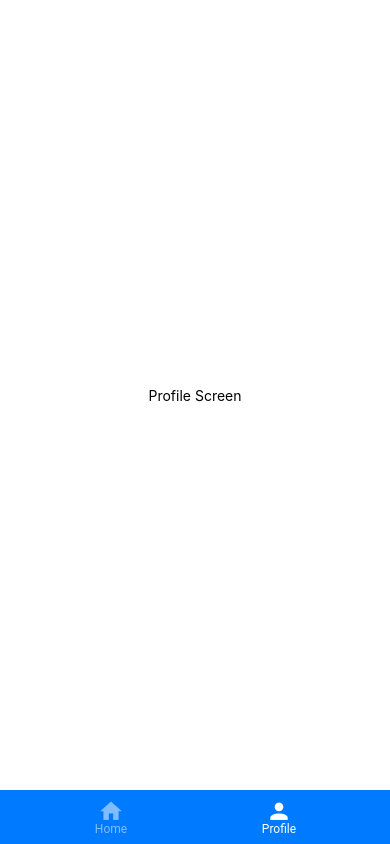
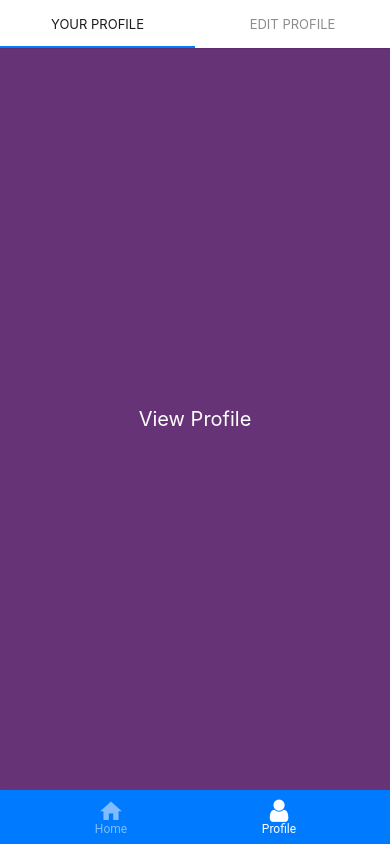
Before and after one commit to SkrChowdhury/react-native-navigation-bottomtab-stack-materialtab, a React Native app: screen /Profile in a window 390 px wide. Built offline with nearby package versions, Linux system fonts and the light colour scheme.

Commit message:
stack navigator added

```diff
--- a/App.js
+++ b/App.js
@@ -4,6 +4,7 @@ import { NavigationContainer } from "@react-navigation/native";
 import Home from "./screens/Home";
 import Profile from "./screens/Profile";
 import MaterialCommunityIcons from "react-native-vector-icons/MaterialCommunityIcons";
+import FontAwesome from "react-native-vector-icons/FontAwesome";
 
 const Tab = createMaterialBottomTabNavigator();
 
@@ -26,7 +27,7 @@ const App = () => {
           options={{
             tabBarLabel: "Profile",
             tabBarIcon: ({ color }) =>
-              <MaterialCommunityIcons name="account" color={color} size={26} />
+              <FontAwesome name="user" color={color} size={26} />
           }}
         />
       </Tab.Navigator>
--- a/package.json
+++ b/package.json
@@ -10,11 +10,14 @@
     "lint": "eslint ."
   },
   "dependencies": {
+    "@react-native-masked-view/masked-view": "^0.2.8",
     "@react-navigation/material-bottom-tabs": "^6.2.4",
     "@react-navigation/material-top-tabs": "^6.3.0",
     "@react-navigation/native": "^6.0.13",
+    "@react-navigation/stack": "^6.3.4",
     "react": "17.0.1",
     "react-native": "0.64.0",
+    "react-native-gesture-handler": "^2.8.0",
     "react-native-pager-view": "5.4.24",
     "react-native-paper": "^4.12.5",
     "react-native-safe-area-context": "^3.3.2",
--- /dev/null
+++ b/screens/EditProfile.js
@@ -0,0 +1,21 @@
+import { View, Text } from "react-native";
+import React from "react";
+
+const EditProfile = () => {
+  return (
+    <View
+      style={{
+        backgroundColor: "#345",
+        flex: 1,
+        alignItems: "center",
+        justifyContent: "center"
+      }}
+    >
+      <Text style={{ color: "white", fontSize: 20, alignSelf: "center" }}>
+        Edit Profile
+      </Text>
+    </View>
+  );
+};
+
+export default EditProfile;
--- a/screens/Home.js
+++ b/screens/Home.js
@@ -3,8 +3,17 @@ import React from "react";
 
 const Home = () => {
   return (
-    <View style={styles.container}>
-      <Text>Home Screen</Text>
+    <View
+      style={{
+        backgroundColor: "#022",
+        flex: 1,
+        alignItems: "center",
+        justifyContent: "center"
+      }}
+    >
+      <Text style={{ color: "white", fontSize: 20, alignSelf: "center" }}>
+        Home Screen
+      </Text>
     </View>
   );
 };
--- a/screens/Profile.js
+++ b/screens/Profile.js
@@ -1,11 +1,16 @@
 import { View, Text, StyleSheet } from "react-native";
 import React from "react";
+import { createMaterialTopTabNavigator } from "@react-navigation/material-top-tabs";
+import ViewProfile from "./ViewProfile";
+import EditProfile from "./EditProfile";
+const Tab = createMaterialTopTabNavigator();
 
 const Profile = () => {
   return (
-    <View style={styles.container}>
-      <Text>Profile Screen</Text>
-    </View>
+    <Tab.Navigator>
+      <Tab.Screen name="Your Profile" component={ViewProfile} />
+      <Tab.Screen name="Edit Profile" component={EditProfile} />
+    </Tab.Navigator>
   );
 };
 
--- /dev/null
+++ b/screens/ViewProfile.js
@@ -0,0 +1,21 @@
+import { View, Text } from "react-native";
+import React from "react";
+
+const ViewProfile = () => {
+  return (
+    <View
+      style={{
+        backgroundColor: "#637",
+        flex: 1,
+        alignItems: "center",
+        justifyContent: "center"
+      }}
+    >
+      <Text style={{ color: "white", fontSize: 20, alignSelf: "center" }}>
+        View Profile
+      </Text>
+    </View>
+  );
+};
+
+export default ViewProfile;
```
Also changed, not shown: 1 other file (tests, documents, lock files or other folders).
